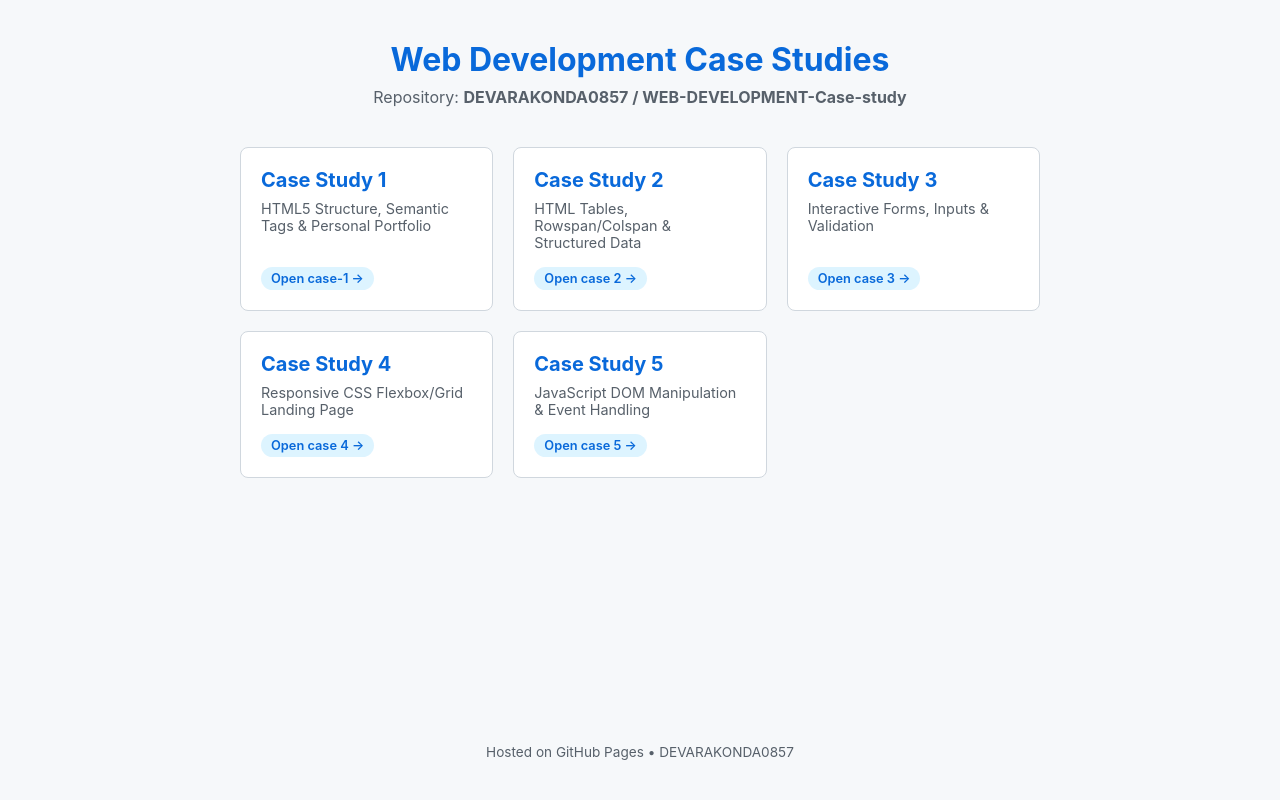
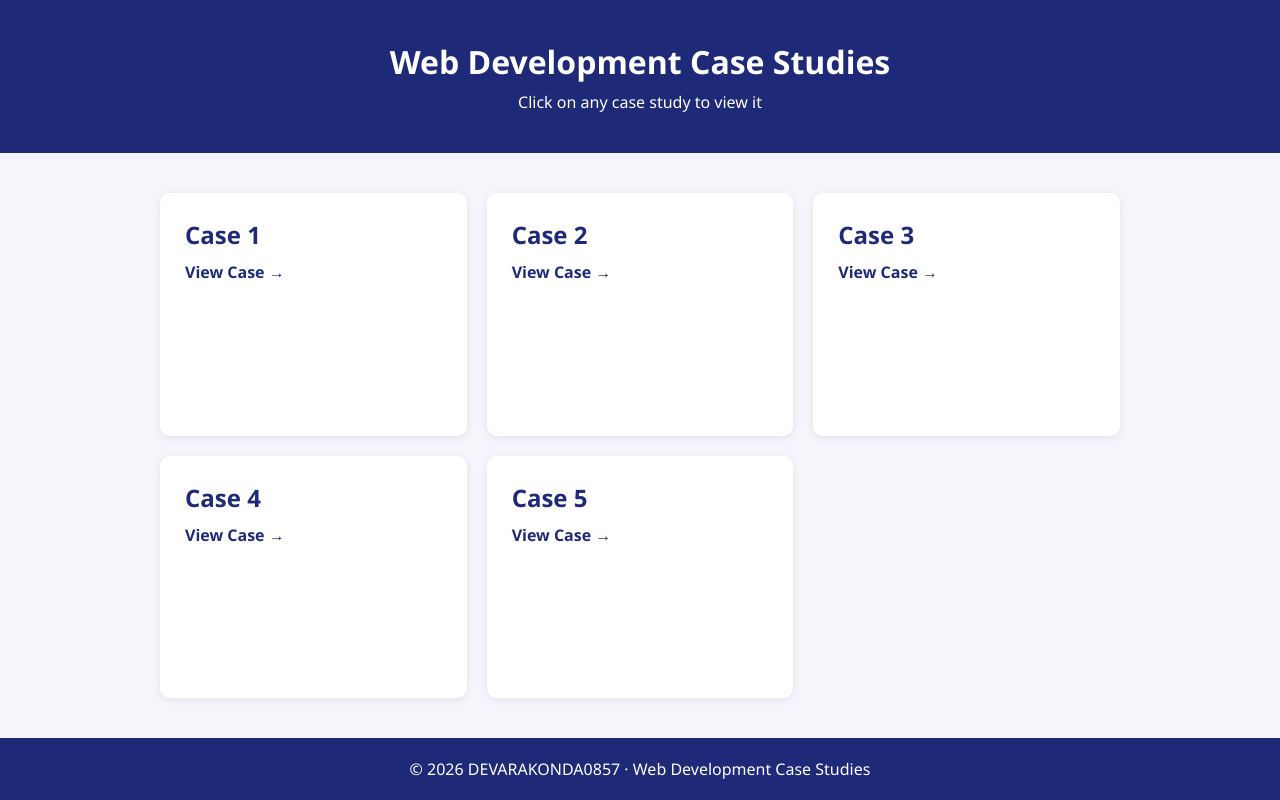
Before and after one commit to DEVARAKONDA0857/WEB-DEVELOPMENT-Case-studys, a plain HTML site: page index.html in a window 1280 px wide. Drawn offline with Linux system fonts and the light colour scheme.

Commit message:
Update index.html

```diff
--- a/index.html
+++ b/index.html
@@ -3,146 +3,51 @@
 <head>
   <meta charset="UTF-8">
   <meta name="viewport" content="width=device-width, initial-scale=1.0">
-    <title>Web Development Case Studies | DEVARAKONDA0857</title>
+  <title>Web Development Case Studies</title>
   <style>
-        * {
-            box-sizing: border-box;
-            margin: 0;
-            padding: 0;
-            font-family: -apple-system, BlinkMacSystemFont, "Segoe UI", Roboto, Arial, sans-serif;
-        }
-        body {
-            background-color: #f6f8fa;
-            color: #24292f;
-            display: flex;
-            flex-direction: column;
-            min-height: 100vh;
-            padding: 40px 20px;
-        }
-        .container {
-            max-width: 800px;
-            margin: 0 auto;
-            width: 100%;
-        }
-        header {
-            text-align: center;
-            margin-bottom: 40px;
-        }
-        header h1 {
-            font-size: 2rem;
-            margin-bottom: 8px;
-            color: #0969da;
-        }
-        header p {
-            color: #57606a;
-            font-size: 1rem;
-        }
-        .grid {
-            display: grid;
-            grid-template-columns: repeat(auto-fit, minmax(240px, 1fr));
-            gap: 20px;
-        }
-        .card {
-            background: #ffffff;
-            border: 1px solid #d0d7de;
-            border-radius: 8px;
-            padding: 20px;
-            text-decoration: none;
-            color: inherit;
-            transition: transform 0.2s, box-shadow 0.2s, border-color 0.2s;
-            display: flex;
-            flex-direction: column;
-            justify-content: space-between;
-        }
-        .card:hover {
-            transform: translateY(-3px);
-            box-shadow: 0 6px 15px rgba(0, 0, 0, 0.08);
-            border-color: #0969da;
-        }
-        .card h2 {
-            font-size: 1.25rem;
-            color: #0969da;
-            margin-bottom: 8px;
-        }
-        .card p {
-            font-size: 0.9rem;
-            color: #57606a;
-            margin-bottom: 16px;
-        }
-        .badge {
-            display: inline-block;
-            background: #ddf4ff;
-            color: #0969da;
-            font-size: 0.8rem;
-            font-weight: 600;
-            padding: 4px 10px;
-            border-radius: 20px;
-            align-self: flex-start;
-        }
-        footer {
-            margin-top: auto;
-            text-align: center;
-            padding-top: 40px;
-            font-size: 0.85rem;
-            color: #57606a;
-        }
+    * { margin: 0; padding: 0; box-sizing: border-box; }
+    body { font-family: "Segoe UI", Arial, sans-serif; background: #f4f6fb; color: #222; min-height: 100vh; display: flex; flex-direction: column; }
+    header { background: #1e2a78; color: #fff; text-align: center; padding: 40px 20px; }
+    header h1 { font-size: 2rem; margin-bottom: 8px; }
+    main { flex: 1; max-width: 1000px; margin: 40px auto; padding: 0 20px; width: 100%; display: grid; grid-template-columns: repeat(auto-fit, minmax(250px, 1fr)); gap: 20px; }
+    .card { background: #fff; border-radius: 10px; padding: 25px; box-shadow: 0 2px 8px rgba(0,0,0,0.08); text-decoration: none; color: inherit; transition: transform 0.2s; }
+    .card:hover { transform: translateY(-5px); }
+    .card h2 { color: #1e2a78; margin-bottom: 10px; }
+    .card span { color: #1e2a78; font-weight: 600; }
+    footer { text-align: center; padding: 20px; background: #1e2a78; color: #fff; }
   </style>
 </head>
 <body>
 
-    <div class="container">
   <header>
     <h1>Web Development Case Studies</h1>
-            <p>Repository: <strong>DEVARAKONDA0857 / WEB-DEVELOPMENT-Case-study</strong></p>
+    <p>Click on any case study to view it</p>
   </header>
 
-        <div class="grid">
-            <!-- Notice the exact folder names from your GitHub screenshot -->
-            <a href="./case-1/index.html" class="card">
-                <div>
-                    <h2>Case Study 1</h2>
-                    <p>HTML5 Structure, Semantic Tags & Personal Portfolio</p>
-                </div>
-                <span class="badge">Open case-1 →</span>
+  <main>
+    <a class="card" href="case%201/index.html">
+      <h2>Case 1</h2>
+      <span>View Case &rarr;</span>
     </a>
+    <a class="card" href="case%202/index.html">
+      <h2>Case 2</h2>
+      <span>View Case &rarr;</span>
+    </a>
+    <a class="card" href="case%203/index.html">
+      <h2>Case 3</h2>
+      <span>View Case &rarr;</span>
+    </a>
+    <a class="card" href="case%204/index.html">
+      <h2>Case 4</h2>
+      <span>View Case &rarr;</span>
+    </a>
+    <a class="card" href="case%205/index.html">
+      <h2>Case 5</h2>
+      <span>View Case &rarr;</span>
+    </a>
+  </main>
 
-            <a href="./case%202/index.html" class="card">
-                <div>
-                    <h2>Case Study 2</h2>
-                    <p>HTML Tables, Rowspan/Colspan & Structured Data</p>
-                </div>
-                <span class="badge">Open case 2 →</span>
-            </a>
-
-            <a href="./case%203/index.html" class="card">
-                <div>
-                    <h2>Case Study 3</h2>
-                    <p>Interactive Forms, Inputs & Validation</p>
-                </div>
-                <span class="badge">Open case 3 →</span>
-            </a>
-
-            <a href="./case%204/index.html" class="card">
-                <div>
-                    <h2>Case Study 4</h2>
-                    <p>Responsive CSS Flexbox/Grid Landing Page</p>
-                </div>
-                <span class="badge">Open case 4 →</span>
-            </a>
-
-            <a href="./case%205/index.html" class="card">
-                <div>
-                    <h2>Case Study 5</h2>
-                    <p>JavaScript DOM Manipulation & Event Handling</p>
-                </div>
-                <span class="badge">Open case 5 →</span>
-            </a>
-        </div>
-    </div>
-
-    <footer>
-        <p>Hosted on GitHub Pages • DEVARAKONDA0857</p>
-    </footer>
+  <footer>&copy; 2026 DEVARAKONDA0857 &middot; Web Development Case Studies</footer>
 
 </body>
 </html>
```
Lines whose indentation alone changed are shown as unchanged.
